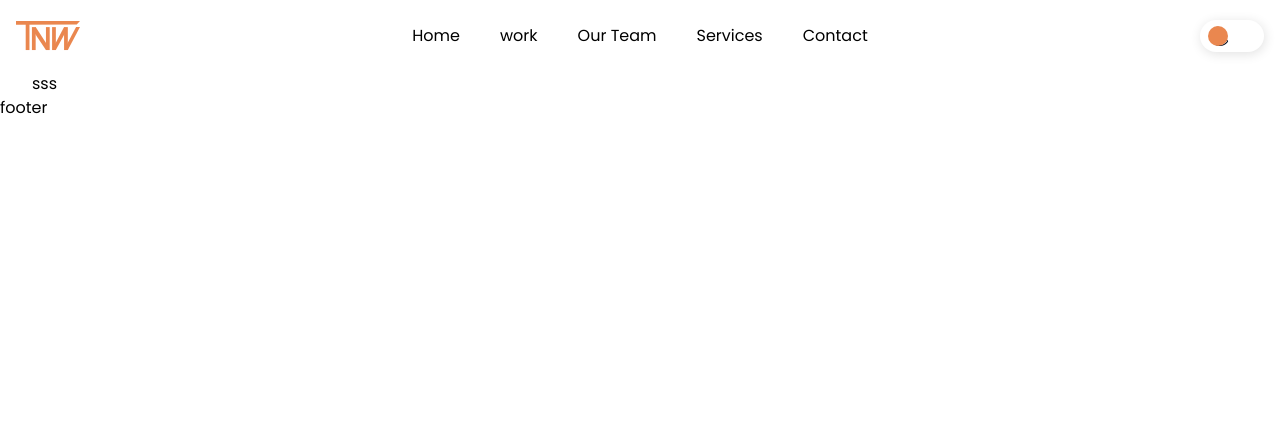
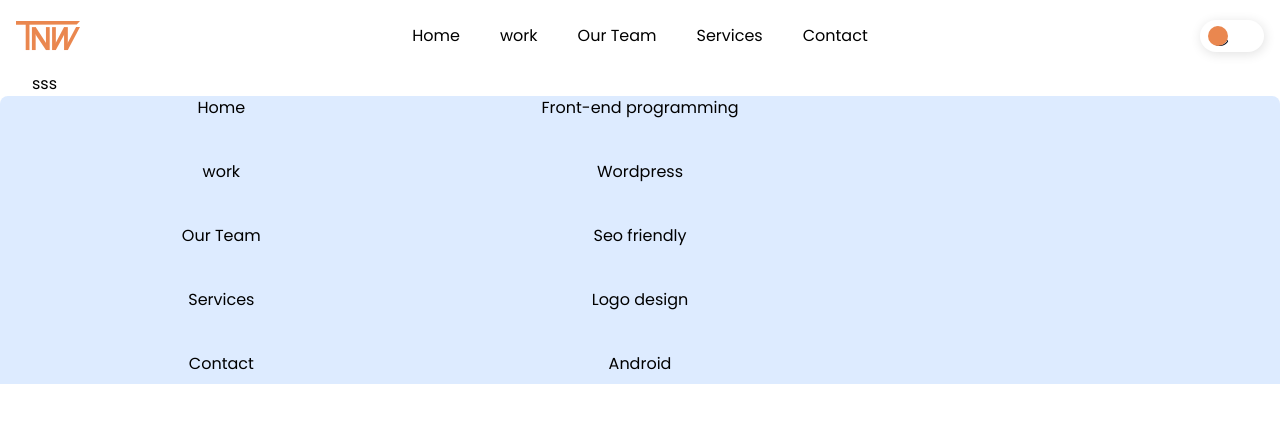
Before and after one commit to talentnetwork/talentNetwork-front, a Next.js app: page / in a window 1280 px wide. Shown: the top 422 px of the page. Built offline with nearby package versions, Linux system fonts and the light colour scheme.

Commit message:
change component NavbarHeader & add base code footer

```diff
--- a/components/MobileMenu.jsx
+++ b/components/MobileMenu.jsx
@@ -4,7 +4,31 @@ import NavbarHeader from "../components/NavbarHeader";
 import DarkMode from "../components/DarkMode";
 
 const MobileMenu = () => {
+
 	const [showMenu, setShowMenu] = useState(false);
+
+	const itemNavBarMobile = [
+		{
+			name: "Home",
+			link: "/",
+		},
+		{
+			name: "work",
+			link: "/work",
+		},
+		{
+			name: "Our Team",
+			link: "/team",
+		},
+		{
+			name: "Services",
+			link: "/services",
+		},
+		{
+			name: "Contact",
+			link: "/contact",
+		},
+	];
 
 	return (
 		<>
@@ -29,7 +53,7 @@ const MobileMenu = () => {
 
 				<div className="flex flex-col items-center justify-between w-full h-full">
 					<div>
-						<NavbarHeader priority="mobileMenu" />
+						<NavbarHeader priority="mobileMenu" list={itemNavBarMobile} />
 					</div>
 
 					<div className="container py-5 text-center">
--- a/components/NavbarHeader.jsx
+++ b/components/NavbarHeader.jsx
@@ -1,42 +1,21 @@
-const NavbarHeader = ({ priority }) => {
-	const itemNavBar = [
-		{
-			name: "Home",
-			link: "/",
-		},
-		{
-			name: "work",
-			link: "/work",
-		},
-		{
-			name: "Our Team",
-			link: "/team",
-		},
-		{
-			name: "Services",
-			link: "/services",
-		},
-		{
-			name: "Contact",
-			link: "/contact",
-		},
-	];
+import Link from 'next/link'
 
+const NavbarHeader = ({ priority , list }) => {
 	return (
 		<ul
 			className={`flex gap-10 ${
-				priority !== "header" ? "flex-col" : "flex-row"
+				priority !== "row" ? "flex-col" : "flex-row"
 			} items-center`}>
-			{itemNavBar &&
-				itemNavBar.map(({ name, link }, index) => (
+			{list &&
+				list.map(({ name, link }, index) => (
 					<li
 						key={index}
 						className={`relative ${
-							priority !== "header"
+							priority !== "row"
 								? "hover:text-primary-400"
 								: "before:h-1 before:w-0 before:absolute before:bg-primary-400 before:left-1/2 before:-translate-x-1/2 before:-bottom-1 hover:before:w-full before:duration-300 before:rounded"
 						}`}>
-						<a href={link}>{name}</a>
+						<Link href={link}>{name}</Link>
 					</li>
 				))}
 		</ul>
--- a/layout/Footer.js
+++ b/layout/Footer.js
@@ -1,11 +1,70 @@
-
+import NavbarHeader from "../components/NavbarHeader";
 
 const Footer = () => {
-    return (
-        <div>
-            footer
-        </div>
-    );
+	const itemNavBarImportantLink = [
+		{
+			name: "Home",
+			link: "/",
+		},
+		{
+			name: "work",
+			link: "/work",
+		},
+		{
+			name: "Our Team",
+			link: "/team",
+		},
+		{
+			name: "Services",
+			link: "/services",
+		},
+		{
+			name: "Contact",
+			link: "/contact",
+		},
+	];
+
+	const itemNavBarBestLink = [
+		{
+			name: "Front-end programming",
+			link: "/front-end-programming",
+		},
+		{
+			name: "Wordpress",
+			link: "/wordpress",
+		},
+		{
+			name: "Seo friendly",
+			link: "/seo-friendly",
+		},
+		{
+			name: "Logo design",
+			link: "/logo-design",
+		},
+		{
+			name: "Android",
+			link: "/android",
+		},
+	];
+	return (
+		<footer>
+			<div className="container flex flex-col gap-2 bg-secondary-50 dark:bg-secondary-900 rounded-t-lg">
+				<div className="flex gap-2">
+					<div className="w-full lg:w-[48%]">
+						<NavbarHeader list={itemNavBarImportantLink} />
+					</div>
+
+					<div className="w-full lg:w-[48%]">
+						<NavbarHeader list={itemNavBarBestLink} />
+					</div>
+
+					<div className="w-full lg:w-[48%]"></div>
+				</div>
+
+				<div className=""></div>
+			</div>
+		</footer>
+	);
 };
 
 export default Footer;
--- a/layout/Header.js
+++ b/layout/Header.js
@@ -4,6 +4,28 @@ import TalentNetworkLogo from "../components/TalentNetworkLogo";
 import MobileMenu from "../components/MobileMenu";
 
 const Header = () => {
+	const itemNavBarHeader = [
+		{
+			name: "Home",
+			link: "/",
+		},
+		{
+			name: "work",
+			link: "/work",
+		},
+		{
+			name: "Our Team",
+			link: "/team",
+		},
+		{
+			name: "Services",
+			link: "/services",
+		},
+		{
+			name: "Contact",
+			link: "/contact",
+		},
+	];
 	return (
 		<section className="dark:bg-darkMode-900 dark:text-white">
 			<div className="container flex items-center justify-between py-5">
@@ -16,7 +38,7 @@ const Header = () => {
 				</div>
 
 				<div className="hidden md:flex ml-24 lg:ml-48">
-					<NavbarHeader priority="header" />
+					<NavbarHeader priority="row" list={itemNavBarHeader} />
 				</div>
 
 				<div className="hidden md:flex ml-24 lg:ml-48">
```
